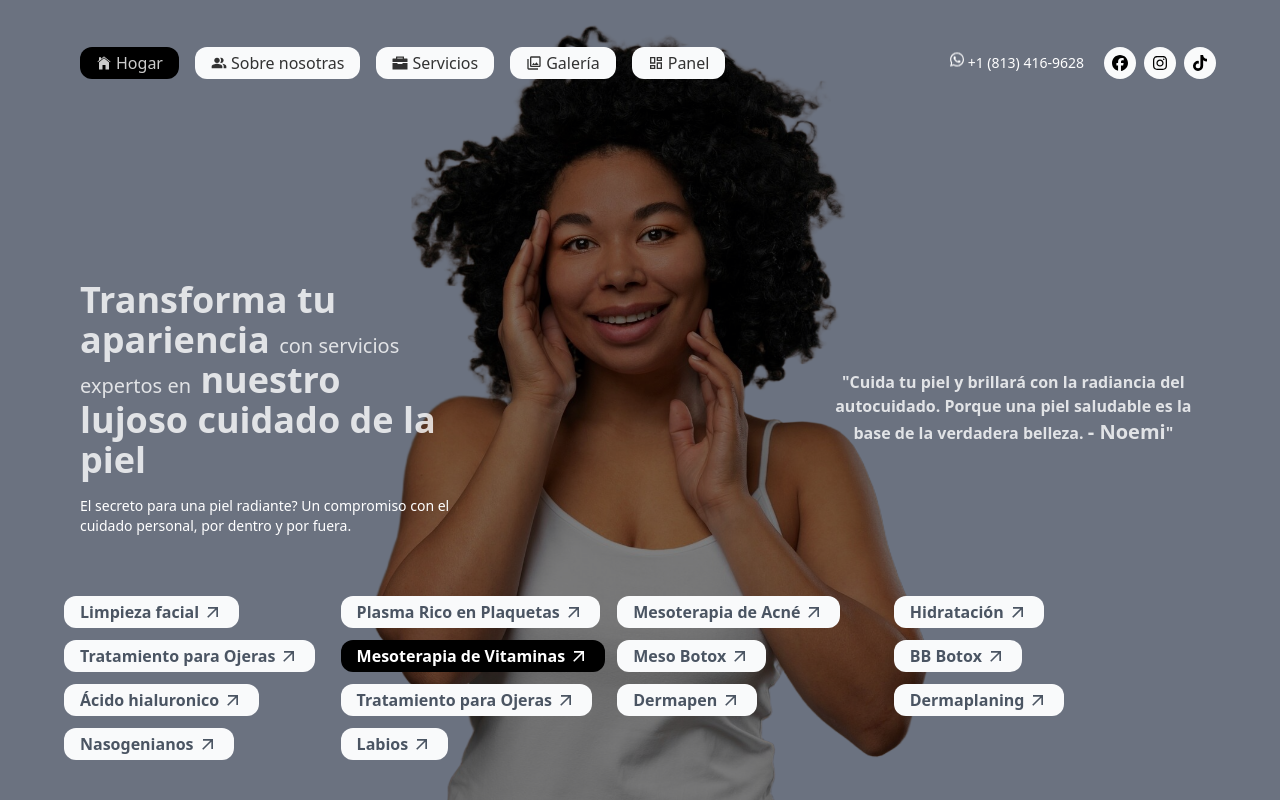
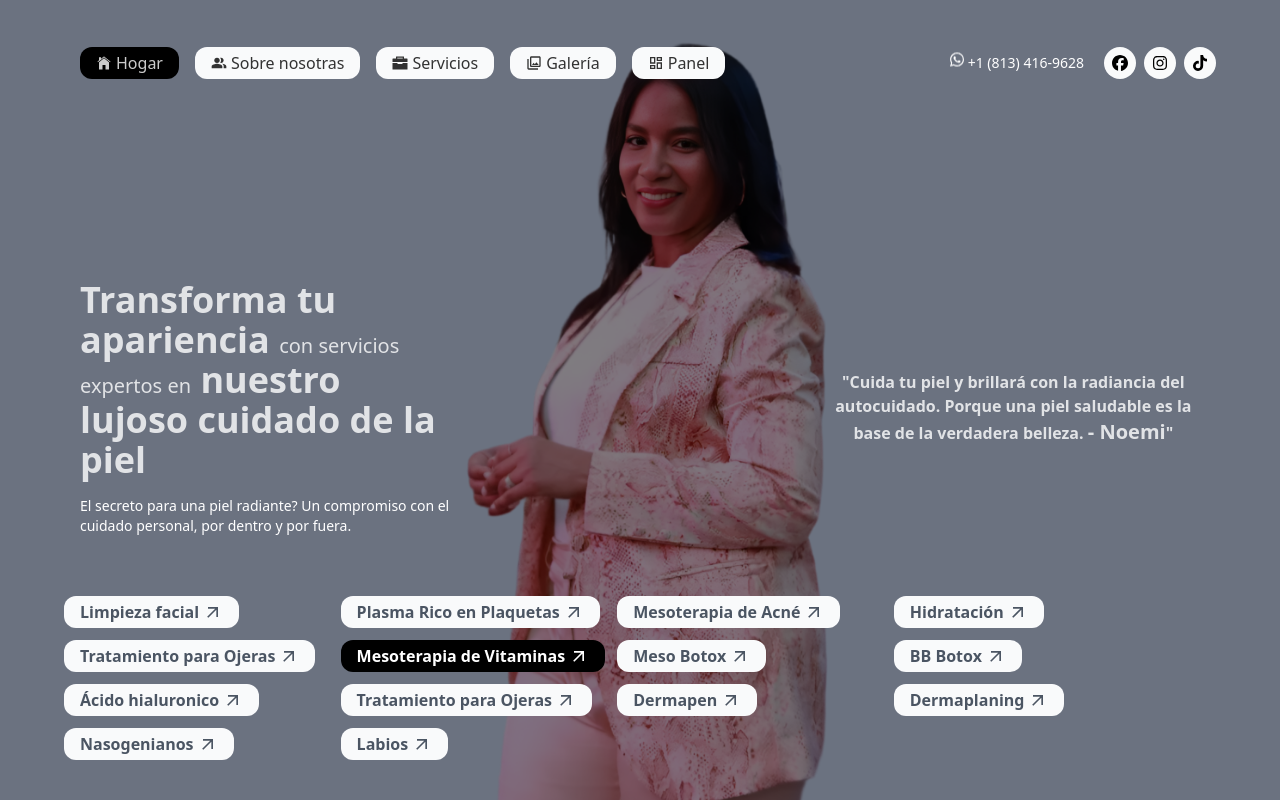
Before and after one commit to joySutradhor/esthetic-clientside, a Next.js app: page / in a window 1280 px wide. Shown: the top 802 px of the page. Built offline with nearby package versions, Linux system fonts and the light colour scheme.

Commit message:
hero image change

```diff
--- a/app/_Main/Hero/page.js
+++ b/app/_Main/Hero/page.js
@@ -1,6 +1,7 @@
 import Image from 'next/image'
 import React from 'react'
-import hero from '@/public/Hero/hero.png'
+// import hero from '@/public/Hero/hero.png'
+import estheticsbynoemi from '@/public/gallery/estheticsbynoemi.png'
 import HeroServiceBtn from '@/app/_components/HeroServicesBtn/page'
 import { MdArrowOutward } from 'react-icons/md'
 // import man from '@/public/Hero/man.jpg'
@@ -13,8 +14,8 @@ function Hero () {
           <div className=''>
             <div>
               <Image
-                src={hero}
-                className='e__hero__main__image'
+                src={estheticsbynoemi}
+                className='e__hero__main__image '
                 alt='hero img'
               />
             </div>
--- a/app/globals.css
+++ b/app/globals.css
@@ -161,7 +161,7 @@
   }
 
   .e__hero__main__image {
-    @apply w-full h-[60vh] md:h-[70vh] lg:h-[100vh] xl:h-[100vh] 2xl:h-auto object-cover object-center brightness-50 2xl:brightness-75  hover:scale-95 overflow-hidden transition-all ease-in-out duration-1000;
+    @apply w-full h-[60vh] md:h-[70vh] lg:h-[100vh] xl:h-[100vh] 2xl:h-auto object-cover object-center brightness-50 2xl:brightness-75 xl:scale-110 2xl:scale-50 overflow-hidden transition-all ease-in-out duration-1000 ;
   }
 
   /* ------- */
```
Also changed, not shown: public/gallery/estheticsbynoemi.png (added).
